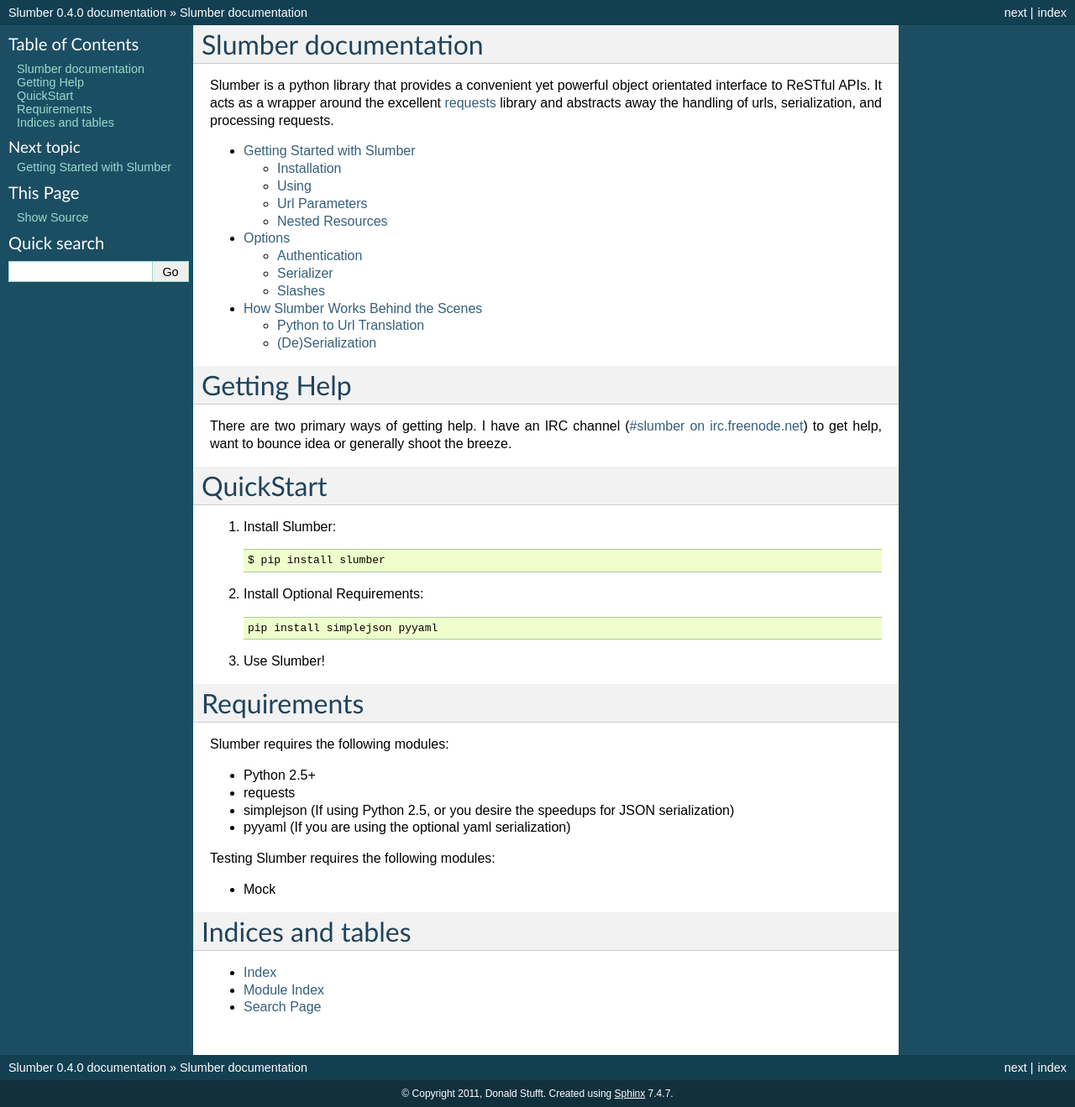
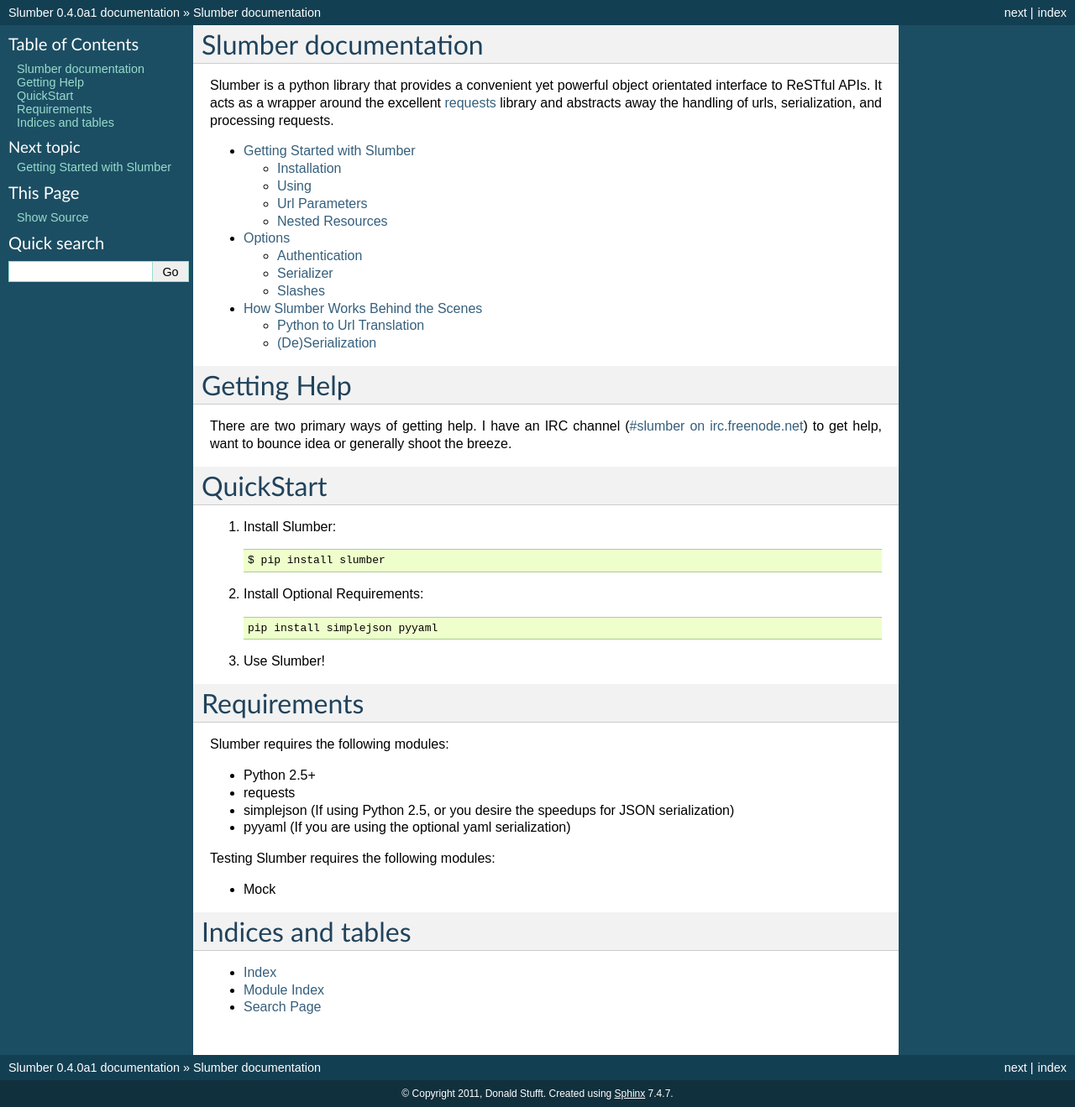
Before and after one commit to samgiles/slumber, a Sphinx documentation site: the page built from docs/index.rst, in a window 1280 px wide. Shown: the whole page at 84% size. Built offline with Sphinx 7.4.7, drawn with Linux system fonts in a browser that asks for light colours.

Commit message:
include the alpha tag in the docs

```diff
--- a/docs/conf.py
+++ b/docs/conf.py
@@ -51,7 +51,7 @@
 # The short X.Y version.
 version = '0.4'
 # The full version, including alpha/beta/rc tags.
-release = '0.4.0'
+release = '0.4.0a1'
 
 # The language for content autogenerated by Sphinx. Refer to documentation
 # for a list of supported languages.
```
